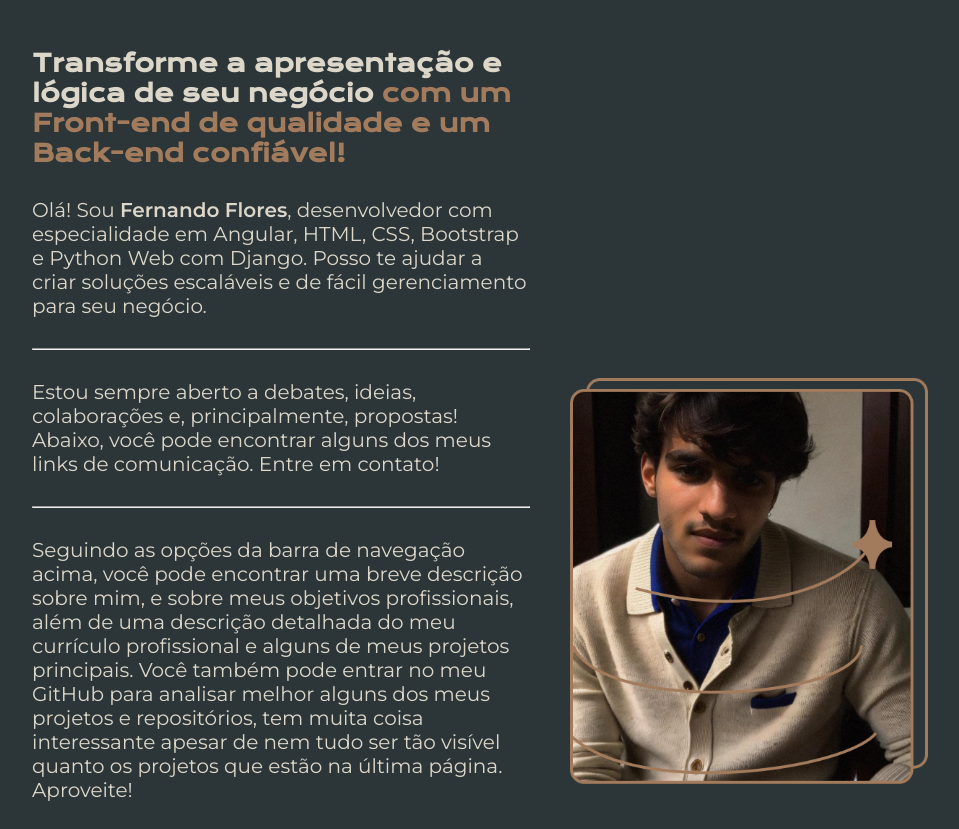
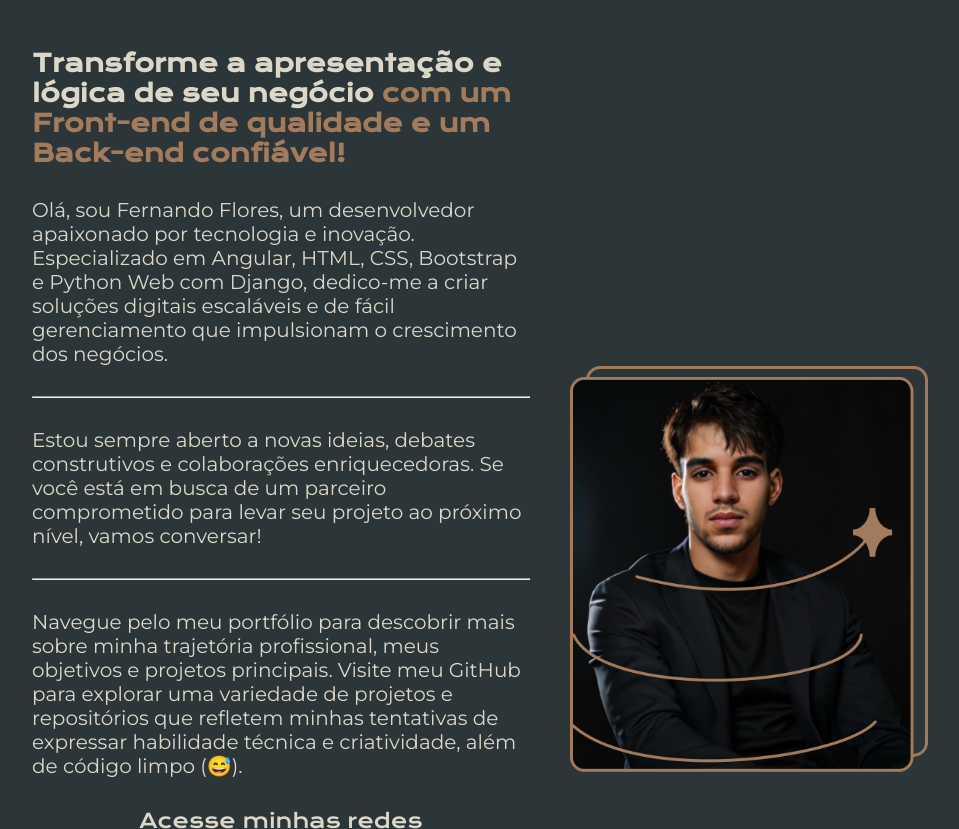
Before and after one commit to FernandoAurelius/portfolio, a plain HTML site: page index.html in a window 1280 px wide. Shown: the part 71-900 px from the top of the page, without its empty margins (160-1119 px from the left). Drawn offline with nearby package versions, Linux system fonts and the light colour scheme.

Commit message:
Update home, sobre-mim e curriculo description, deploy commit 7

```diff
--- a/index.html
+++ b/index.html
@@ -23,23 +23,25 @@
     <main class="principal">
         <section class="principal__conteudo">
             <h1 class="principal__conteudo__titulo"> Transforme a apresentação e lógica de seu negócio <strong
-                    class="principal__conteudo__titulo-destaque">com um Front-end de qualidade e um Back-end confiável!</strong> </h1>
+                    class="principal__conteudo__titulo-destaque">com um Front-end de qualidade e um Back-end
+                    confiável!</strong>
+            </h1>
             <p class="principal__conteudo__texto">
-                Olá! Sou <strong>Fernando Flores</strong>, desenvolvedor com especialidade em Angular, HTML,
-                CSS, Bootstrap e Python Web com
-                Django. Posso te ajudar a criar soluções escaláveis e de fácil gerenciamento para seu negócio.
+                Olá, sou Fernando Flores, um desenvolvedor apaixonado por tecnologia e inovação. Especializado em
+                Angular, HTML, CSS, Bootstrap e Python Web com Django, dedico-me a criar soluções digitais escaláveis e
+                de fácil gerenciamento que impulsionam o crescimento dos negócios.
             </p>
             <hr>
             <p class="principal__conteudo__texto">
-                Estou sempre aberto a debates, ideias, colaborações e, principalmente, propostas! Abaixo, você pode encontrar alguns
-                dos meus links de comunicação. Entre em contato!
+                Estou sempre aberto a novas ideias,
+                debates construtivos e colaborações enriquecedoras. Se você está em busca de um parceiro comprometido
+                para levar seu projeto ao próximo nível, vamos conversar!
             </p>
             <hr>
             <p class="principal__conteudo__texto">
-                Seguindo as opções da barra de navegação acima, você pode encontrar uma breve descrição sobre mim, e sobre meus objetivos profissionais,
-                além de uma descrição detalhada do meu currículo profissional e alguns de meus projetos principais. Você também pode entrar no meu
-                GitHub para analisar melhor alguns dos meus projetos e repositórios, tem muita coisa interessante apesar de nem tudo ser tão visível
-                quanto os projetos que estão na última página. Aproveite!
+                Navegue pelo meu portfólio para descobrir mais sobre minha trajetória profissional, meus objetivos e
+                projetos principais. Visite meu GitHub para explorar uma variedade de projetos e
+                repositórios que refletem minhas tentativas de expressar habilidade técnica e criatividade, além de código limpo (😅).
             </p>
             <div class="principal__conteudo__botoes">
                 <h2 class="principal__conteudo__botoes__subtitulo">Acesse minhas redes</h2>
@@ -53,7 +55,7 @@
                 </a>
             </div>
         </section>
-        <img class="principal__imagem" src="./assets/foto-portfolio.png" alt="Foto profissional de Fernando Flores">
+        <img class="principal__imagem" src="./assets/foto-home.jpg" alt="Foto profissional de Fernando Flores">
     </main>
     <footer class="rodape">
         <p>Desenvolvido por Fernando Aurelius</p>
```
Also changed, not shown: curriculo.html (+1 -1 lines), sobre-mim.html (+10 -7 lines), assets/foto-curriculo.jpg (added), assets/foto-home.jpg (added), assets/foto-sobre-mim.jpg (added).
